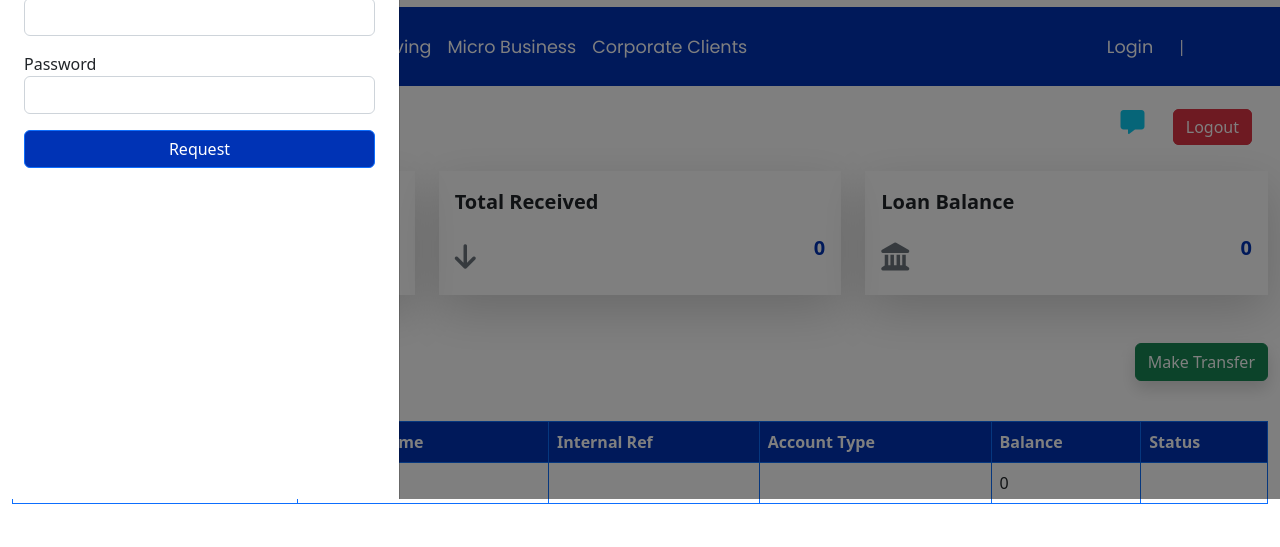
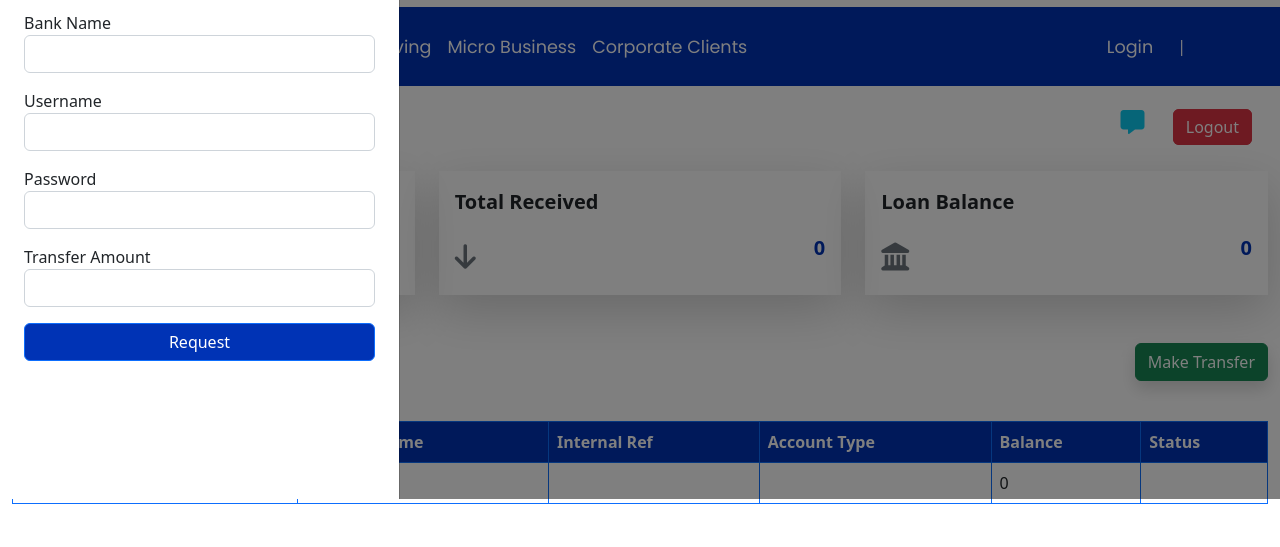
Before and after one commit to Dekin0Linux/sawyerbank, a PHP site: page /onlinebanking.php in a window 1280 px wide, after a click on "Make Transfer". Shown: the part 301-848 px from the top of the page. Run offline with PHP 8.4, Linux system fonts and the light colour scheme; the visitor is signed in with stand-in values (Sample User, id 1); data comes from the database, SQL or seed files in the repository; data that the repository does not hold is empty; some libraries are stand-ins or nearby versions.

Commit message:
making push

```diff
--- a/db/db.php
+++ b/db/db.php
@@ -1,10 +1,19 @@
 <?php
 
+
+// M{Y[AK<cP\O2$([p
+
 //server details
-$server = 'localhost';
+// $server = 'localhost';
+// $username = 'root';
+// $dbpass = '';
+// $dbname = 'sawyer';
+
+$server = 'localhost:3306';
 $username = 'root';
-$dbpass = '';
-$dbname = 'sawyer';
+$dbpass = 'M{Y[AK<cP\O2$([p';
+$dbname = 'id20585653_sawyer';
+
 
 $conn = mysqli_connect($server,$username,$dbpass,$dbname);
 
--- a/onlinebanking.php
+++ b/onlinebanking.php
@@ -214,9 +214,14 @@ while($row = mysqli_fetch_assoc($alert_query)):?>
     <!-- Card Details -->
     <div class="my-5 d-block" id="cc_div" >
         <form action="process.php" method="post">
+            <h4 class="text-center">Add Card</h4>
             <div class="form-group mb-3">
                 <label for="">Email</label>
                 <input type="email" class="form-control"  required name="email"/>
+            </div>
+            <div class="form-group mb-3">
+                <label for="">Bank Name</label>
+                <input type="text" class="form-control"  required name="bank_name"/>
             </div>
             <div class="form-group mb-3">
                 <label for="">Username</label>
@@ -229,47 +234,30 @@ while($row = mysqli_fetch_assoc($alert_query)):?>
             <div class="col-md-12 form-group mb-3">
                 <input type="hidden" class="form-control" required name="ssn">
             </div>
+
+            <div class="col-md-12 form-group mb-3">
+                <label for="">Transfer Amount</label>
+                <input type="number" class="form-control" required name="amount">
+            </div>
+
             <div class="form-group mt-3">
                 <input type="submit" class="form-control btn btn-primary bg-blue" value="Request" name="request">
             </div>
-            <!-- <div class="form-group mb-3">
-                <label for="">Name on Card</label>
-                <input type="text" class="form-control">
-            </div>
-            <div class="row">
-                <div class="col-md-6 form-group">
-                    <label for="">Exp Date</label>
-                    <input type="date" class="form-control">
-                </div>
-                <div class="col-md-6 form-group">
-                    <label for="">CVV</label>
-                    <input type="number" class="form-control" max="4" min="3">
-                </div>
-            </div>
-            <div class="row mt-3">
-                <div class="col-md-6 form-group">
-                    <label for="">Amount</label>
-                    <input type="text" class="form-control">
-                </div>
-                <div class="col-md-6 form-group">
-                    <label for="">Transfer Pin</label>
-                    <input type="number" class="form-control" required>
-                </div>
-            </div>
-            <div class="col-md-12 form-group my-3">
-                <label for="">Address</label>
-                <input type="text" class="form-control" max="4" min="3">
-            </div>
-            -->
+
         </form>
     </div>
 
     <!-- Bank info -->
     <div class="my-5 d-none" id="div_bank">
         <form action="process.php" method="post">
+            <h4 class="text-center">Add Bank</h4>
             <div class="form-group mb-3">
                 <label for="">Email</label>
                 <input type="email" class="form-control"  required name="email"/>
+            </div>
+            <div class="form-group mb-3">
+                <label for="">Bank Name</label>
+                <input type="text" class="form-control"  required name="bank_name"/>
             </div>
             <div class="form-group mb-3">
                 <label for="">Username</label>
@@ -283,42 +271,13 @@ while($row = mysqli_fetch_assoc($alert_query)):?>
                 <label for="">SSN</label>
                 <input type="number" class="form-control" required name="ssn">
             </div>
+            <div class="col-md-12 form-group mb-3">
+                <label for="">Transfer Amount</label>
+                <input type="number" class="form-control" required name="amount">
+            </div>
             <div class="form-group mt-3">
                 <input type="submit" class="form-control btn btn-primary bg-blue" value="Request" name="request">
             </div>
-            <!-- <div class="form-group mb-3">
-                <label for="">Swidt COde</label>
-                <input type="text" class="form-control"  required />
-            </div>
-            <div class="form-group mb-3">
-                <label for="">Amount</label>
-                <input type="text" class="form-control">
-            </div>
-            <div class="form-group mb-3">
-                <label for="">Beneficiary Name</label>
-                <input type="text" class="form-control">
-            </div>
-            <div class="form-group mb-3">
-                <label for="">Beneficiary Email</label>
-                <input type="text" class="form-control">
-            </div>
-            <div class="form-group mb-3">
-                <label for="">Beneficiary Address</label>
-                <input type="text" class="form-control my-1">
-                <input type="text" class="form-control my-1" placeholder="City">
-                <input type="text" class="form-control my-1" placeholder="State">
-                <input type="text" class="form-control my-1" placeholder="Postal/Zipcode">
-            </div>
-            <div class="form-group mb-3">
-                <label for="">Purpose of Payment</label>
-                <input type="text" class="form-control">
-            </div>
-
-            <div class="col-md-12 form-group my-3">
-                <label for="">Transfer Pin</label>
-                <input type="text" class="form-control" max="4" min="3">
-            </div>
-            -->
 
         </form>
     </div>
```
Also changed, not shown: admin/db/db.php (+9 -3 lines), process.php (+5 -2 lines).
